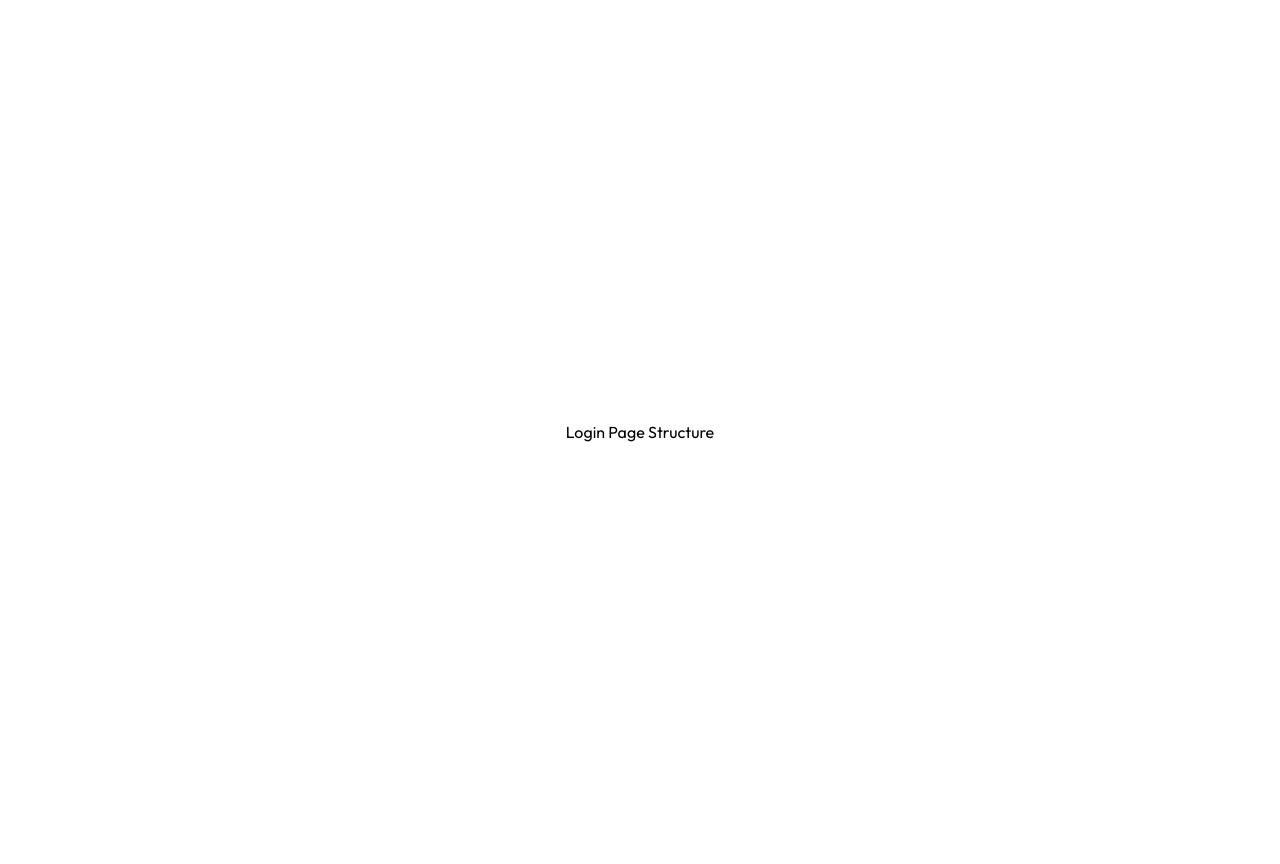
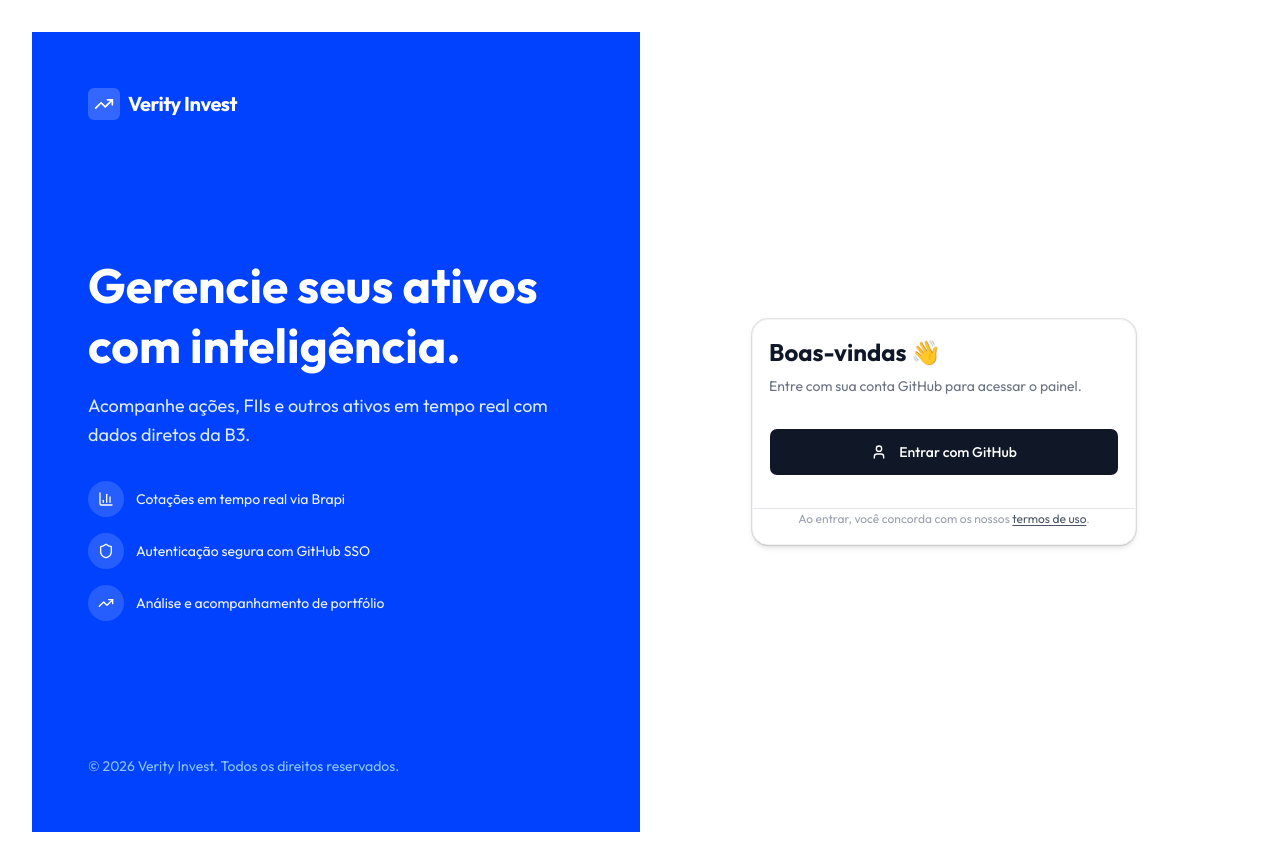
Before and after one commit to PedroVOliveira/front-invest-painel, a Next.js app: page /login in a window 1280 px wide. Built offline with nearby package versions, Linux system fonts and the light colour scheme.

Commit message:
feat: implement NextAuth authentication and update Prisma configuration with LibSQL adapter

```diff
--- /dev/null
+++ b/app/api/auth/[...nextauth]/route.ts
@@ -0,0 +1,6 @@
+import NextAuth from "next-auth";
+import { authOptions } from "@/lib/auth";
+
+const handler = NextAuth(authOptions);
+
+export { handler as GET, handler as POST };
--- a/app/login/page.tsx
+++ b/app/login/page.tsx
@@ -1,7 +1,99 @@
+"use client";
+
+import { signIn } from "next-auth/react";
+import { Button } from "@/components/ui/button";
+import {
+  Card,
+  CardContent,
+  CardDescription,
+  CardFooter,
+  CardHeader,
+  CardTitle,
+} from "@/components/ui/card";
+import { User, TrendingUp, BarChart3, Shield } from "lucide-react";
+
 export default function LoginPage() {
   return (
-    <div className="flex min-h-screen items-center justify-center">
-      <h1>Login Page Structure</h1>
+    <div className="flex min-h-screen">
+      <div className="hidden lg:flex flex-col justify-between w-1/2 bg-[#0042fe] p-14 text-white">
+        <div className="flex items-center gap-2">
+          <div className="h-8 w-8 rounded-md bg-white/20 flex items-center justify-center">
+            <TrendingUp className="h-5 w-5 text-white" />
+          </div>
+          <span className="text-xl font-bold tracking-tight">Verity Invest</span>
+        </div>
+
+        <div className="space-y-8">
+          <div className="space-y-4">
+            <h1 className="text-5xl font-bold leading-tight">
+              Gerencie seus ativos com inteligência.
+            </h1>
+            <p className="text-blue-100 text-lg leading-relaxed">
+              Acompanhe ações, FIIs e outros ativos em tempo real com dados diretos da B3.
+            </p>
+          </div>
+
+          <div className="space-y-4">
+            {[
+              { icon: BarChart3, text: "Cotações em tempo real via Brapi" },
+              { icon: Shield, text: "Autenticação segura com GitHub SSO" },
+              { icon: TrendingUp, text: "Análise e acompanhamento de portfólio" },
+            ].map(({ icon: Icon, text }) => (
+              <div key={text} className="flex items-center gap-3">
+                <div className="h-9 w-9 rounded-full bg-white/15 flex items-center justify-center shrink-0">
+                  <Icon className="h-4 w-4 text-white" />
+                </div>
+                <span className="text-blue-50 text-sm">{text}</span>
+              </div>
+            ))}
+          </div>
+        </div>
+
+        <p className="text-blue-300 text-sm">
+          © {new Date().getFullYear()} Verity Invest. Todos os direitos reservados.
+        </p>
+      </div>
+
+      <div className="flex flex-1 flex-col items-center justify-center min-h-screen px-6 bg-white">
+        <div className="flex lg:hidden items-center gap-2 mb-8">
+          <div className="h-8 w-8 rounded-md bg-[#0042fe] flex items-center justify-center">
+            <TrendingUp className="h-5 w-5 text-white" />
+          </div>
+          <span className="text-xl font-bold tracking-tight">Verity Invest</span>
+        </div>
+
+        <Card className="w-full max-w-sm border border-gray-100 shadow-md rounded-2xl">
+          <CardHeader className="space-y-1 pb-4">
+            <CardTitle className="text-2xl font-bold text-gray-900">
+              Boas-vindas 👋
+            </CardTitle>
+            <CardDescription className="text-gray-500 text-sm">
+              Entre com sua conta GitHub para acessar o painel.
+            </CardDescription>
+          </CardHeader>
+
+          <CardContent className="pb-4">
+            <Button
+              id="github-login-btn"
+              className="h-12 w-full gap-3 bg-gray-900 hover:bg-gray-700 text-white font-medium text-sm rounded-lg transition-all"
+              onClick={() => signIn("github", { callbackUrl: "/dashboard" })}
+            >
+              <User className="h-4 w-4" />
+              Entrar com GitHub
+            </Button>
+          </CardContent>
+
+          <CardFooter className="pt-0">
+            <p className="text-center w-full text-xs text-gray-400 leading-relaxed">
+              Ao entrar, você concorda com os nossos{" "}
+              <span className="text-gray-600 underline underline-offset-2 cursor-pointer hover:text-gray-900 transition-colors">
+                termos de uso
+              </span>
+              .
+            </p>
+          </CardFooter>
+        </Card>
+      </div>
     </div>
   );
 }
--- a/lib/auth.ts
+++ b/lib/auth.ts
@@ -1,10 +1,10 @@
 import { NextAuthOptions } from "next-auth";
 import GithubProvider from "next-auth/providers/github";
-import { PrismaAdapter } from "@next-auth/prisma-adapter";
+import { PrismaAdapter } from "@auth/prisma-adapter";
 import { prisma } from "./prisma";
 
 export const authOptions: NextAuthOptions = {
-  adapter: PrismaAdapter(prisma),
+  adapter: PrismaAdapter(prisma) as NextAuthOptions["adapter"],
   providers: [
     GithubProvider({
       clientId: process.env.AUTH_GITHUB_ID as string,
@@ -28,5 +28,5 @@ export const authOptions: NextAuthOptions = {
       return token;
     },
   },
-  secret: process.env.AUTH_SECRET,
+  secret: process.env.NEXTAUTH_SECRET,
 };
--- a/lib/prisma.ts
+++ b/lib/prisma.ts
@@ -1,13 +1,10 @@
 import { PrismaClient } from "@prisma/client";
 import { PrismaLibSql } from "@prisma/adapter-libsql";
-import { createClient } from "@libsql/client";
 
-const libsql = createClient({
-  url: process.env.TURSO_DATABASE_URL!,
+const adapter = new PrismaLibSql({
+  url: process.env.TURSO_DATABASE_URL as string,
   authToken: process.env.TURSO_AUTH_TOKEN,
 });
-
-const adapter = new PrismaLibSql(libsql);
 
 const globalForPrisma = globalThis as unknown as {
   prisma: PrismaClient | undefined;
@@ -15,8 +12,6 @@ const globalForPrisma = globalThis as unknown as {
 
 export const prisma =
   globalForPrisma.prisma ??
-  new PrismaClient({
-    adapter,
-  });
+  new PrismaClient({ adapter });
 
 if (process.env.NODE_ENV !== "production") globalForPrisma.prisma = prisma;
```
